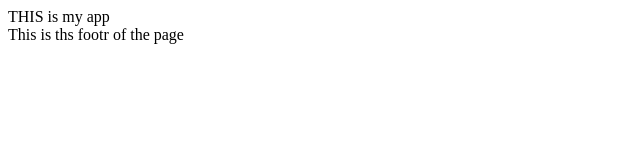
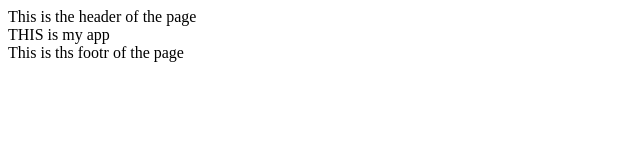
Before and after one commit to Ashroad/myApp, a plain HTML site: page index.html in a window 1280 px wide. Shown: the whole page, without its empty margins (0-640 px from the left). Drawn offline with Linux system fonts and the light colour scheme.

Commit message:
update index.html

```diff
--- a/index.html
+++ b/index.html
@@ -12,9 +12,13 @@
 </head>
 
 <body>
-    <header></header>
+  <header>
+    This is the header of the page
+  </header>
   <main>THIS is my app</main>
-    <footer>This is ths footr of the page</footer>
+  <footer>
+    This is ths footr of the page
+  </footer>
   <script type="text/javascript" src=""></script>
 </body>
 
```
Lines whose indentation alone changed are shown as unchanged.
